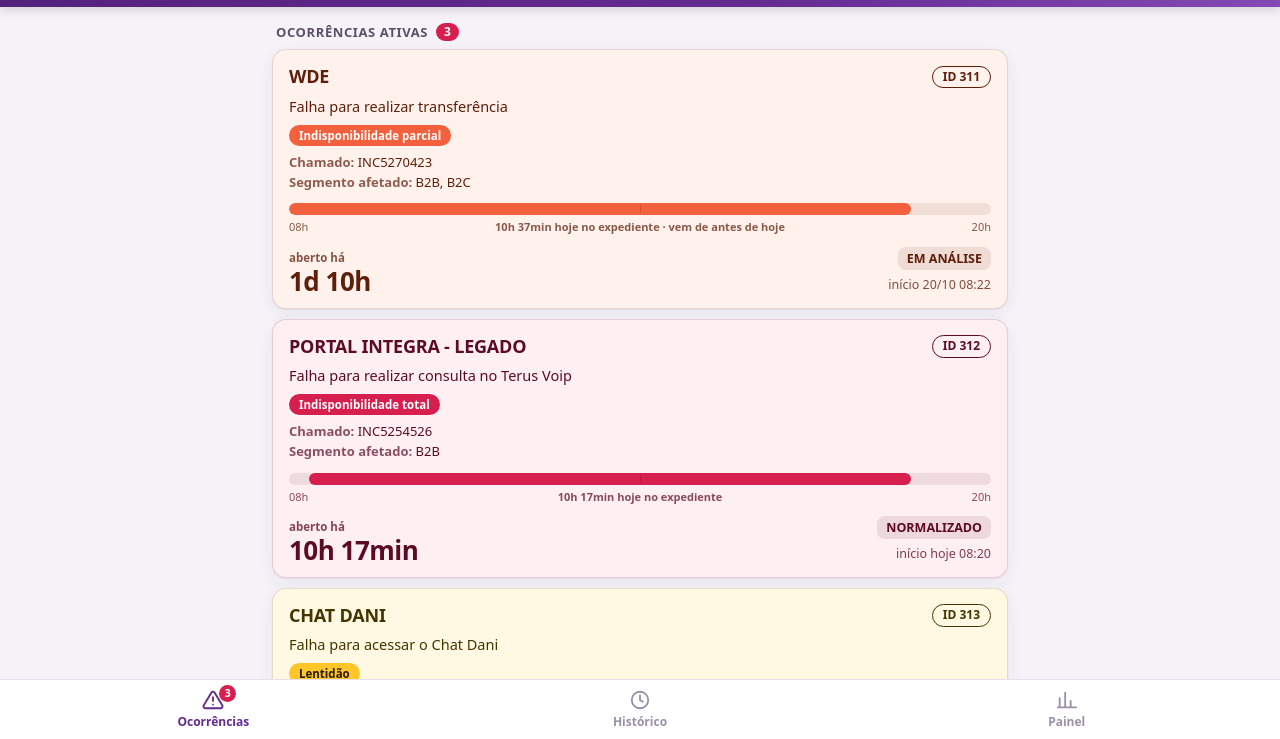
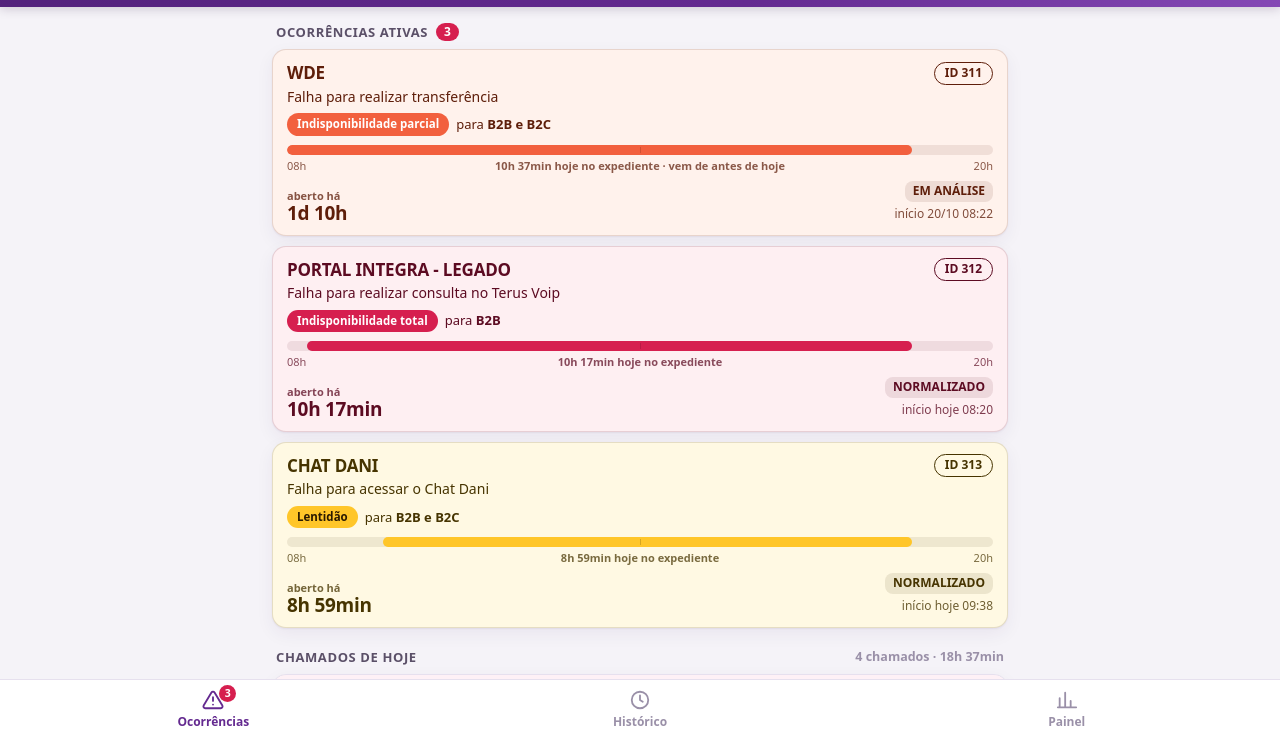
Before and after one commit to vivo61991-tech/problemas-sistemicos, a plain HTML site: page index.html in a window 1280 px wide. Shown: the part 58-797 px from the top of the page. Drawn offline with Linux system fonts and the light colour scheme.

Commit message:
Add files via upload

```diff
--- a/app.js
+++ b/app.js
@@ -3,7 +3,7 @@
    O app confere o arquivo a cada minuto e registra toda mudança de status por ID. */
 'use strict';
 
-const VERSION = '1.3.0';
+const VERSION = '1.4.0';
 const POLL_MS = 60 * 1000;           // conferência do arquivo
 const TICK_MS = 5 * 1000;            // relógio dos tempos em andamento
 const RECENT_MS = 60 * 60 * 1000;    // selo NOVO / MUDOU vale por 1 hora
@@ -371,18 +371,23 @@
   $('open').innerHTML = open.map(r => {
     const t = tipo(r), rk = recentKind(r.ID, now);
     const ini = sameDay(r._ini, new Date()) ? 'hoje' : fDM(r._ini);
-    return `<button class="oc k-${t.k}" data-id="${esc(r.ID)}">
-      <div class="h"><span class="sis">${esc(r.SISTEMA)}</span>
-        ${rk === 'novo' ? '<span class="tag t-novo">NOVO</span>' : rk === 'muda' ? '<span class="tag t-mudou">MUDOU</span>' : ''}
+    const seg = segTxt(r.SEGMENTO);
+    return `<button class="oc k-${t.k}${rk ? ' com-selo' : ''}" data-id="${esc(r.ID)}">
+      <div class="h"><span class="sis" title="${esc(r.SISTEMA)}">${esc(r.SISTEMA)}</span>
         <span class="cap-id num" title="ID da solicitação no sistêmico">ID ${esc(r.ID)}</span></div>
       ${r.IMPACTO_OPERACIONAL ? `<div class="imp">${esc(r.IMPACTO_OPERACIONAL)}</div>` : ''}
-      <div class="tl"><span class="cap-t k-${t.k}">${esc(t.longo)}</span></div>
-      <div class="meta"><span><b>Chamado:</b> ${esc(r.CHAMADO || '—')}</span><span><b>Segmento afetado:</b> ${esc(r.SEGMENTO || '—')}</span></div>
+      <div class="tl"><span class="cap-t k-${t.k}">${esc(t.longo)}</span>${seg ? `<span class="para">para <b>${esc(seg)}</b></span>` : ''}</div>
       ${barraDia(r, now)}
       <div class="ft"><div class="timer num"><small>aberto há</small><span data-since="${r._ini.getTime()}">${fDur(now - r._ini)}</span></div>
         <div class="when">${r.EVOLUCAO ? `<span class="evo">${esc(r.EVOLUCAO)}</span>` : ''}<span class="ini num">início ${ini} ${fHM(r._ini)}</span></div></div>
+      ${rk ? `<span class="selo">${rk === 'novo' ? 'NOVO' : 'MUDOU'}</span>` : ''}
     </button>`;
   }).join('');
+}
+// segmentos afetados: "B2B, B2C, CAMPO" → "B2B, B2C e CAMPO"
+function segTxt(s) {
+  const l = String(s || '').split(',').map(x => x.trim()).filter(Boolean);
+  return l.length < 2 ? (l[0] || '') : l.slice(0, -1).join(', ') + ' e ' + l[l.length - 1];
 }
 // barra do dia (expediente 08h–20h de HOJE): trecho que o chamado ocupou hoje, até agora.
 // Chamado que vem de ontem começa a contar às 08h de hoje. Atualiza ao vivo (tick).
--- a/index.html
+++ b/index.html
@@ -93,9 +93,12 @@
 .lnk{border:0;background:none;color:var(--accent);font-weight:600;font-size:13px;cursor:pointer;padding:4px 2px;text-transform:none;letter-spacing:0}
 
 /* ocorrências ativas (cards grandes) */
-.open{display:grid;gap:10px}
+/* minmax(0,1fr): conteúdo comprido (nome do sistema) não alarga a coluna; o nome corta com … */
+.open{display:grid;grid-template-columns:minmax(0,1fr);gap:10px}
+.open .oc{min-width:0}
+.open .oc.com-selo{margin-bottom:8px}
 /* card de ocorrência ativa: fundo branco tingido pela cor do tipo de falha, texto no tom escuro da mesma cor */
-.oc{--tb:var(--card);--ti:var(--ink);background:var(--tb);color:var(--ti);border-radius:var(--r);box-shadow:var(--sh);border:1px solid color-mix(in srgb,var(--ti) 14%,transparent);padding:14px 16px;cursor:pointer;text-align:left;width:100%;display:block}
+.oc{--tb:var(--card);--ti:var(--ink);background:var(--tb);color:var(--ti);border-radius:var(--r);box-shadow:var(--sh);border:1px solid color-mix(in srgb,var(--ti) 14%,transparent);padding:11px 14px 12px;cursor:pointer;text-align:left;width:100%;display:block;position:relative}
 .oc:active{transform:scale(.995)}
 .oc.k-total{--tb:#FEEFF2;--ti:#5C0B22}
 .oc.k-parcial{--tb:#FFF2EC;--ti:#5E1E0A}
@@ -110,27 +113,33 @@
   .oc.k-outro{--tb:#2a1c3d;--ti:#E6D8F5}
 }
 .oc .h{display:flex;align-items:center;gap:8px}
-.oc .sis{font-weight:800;font-size:18px;letter-spacing:-.2px;flex:1;min-width:0;overflow-wrap:anywhere}
-.oc .imp{margin-top:6px;font-size:14.5px}
-.oc .tl{margin-top:8px}
+/* nome do sistema numa linha só; nome grande termina em … */
+.oc .sis{font-weight:800;font-size:17px;letter-spacing:-.2px;flex:1;min-width:0;white-space:nowrap;overflow:hidden;text-overflow:ellipsis}
+.oc .imp{margin-top:3px;font-size:14px;line-height:1.3;display:-webkit-box;-webkit-line-clamp:2;-webkit-box-orient:vertical;overflow:hidden}
+.oc .tl{margin-top:7px;display:flex;align-items:center;flex-wrap:wrap;gap:4px 7px}
+.oc .tl .para{font-size:13px}
+.oc .tl .para b{font-weight:700}
 .oc .meta{margin-top:8px;font-size:13px;display:flex;flex-direction:column;gap:2px}
 .oc .meta b{font-weight:700;opacity:.7}
 /* ID da solicitação: cápsula só com borda */
 .cap-id{flex:none;font-size:12px;font-weight:700;border-radius:999px;padding:2px 10px;white-space:nowrap;border:1.5px solid currentColor;background:transparent}
 /* barra do dia: expediente 08h–20h de hoje, preenchida na cor do tipo de falha */
-.oc .dbar{margin-top:12px}
-.oc .dbar .trk{position:relative;height:12px;border-radius:999px;background:color-mix(in srgb,var(--ti) 9%,transparent);overflow:hidden}
+.oc .dbar{margin-top:9px}
+/* selo de card novo/alterado: verde, metade dentro e metade fora, no canto inferior esquerdo; some depois de 1 hora */
+.oc .selo{position:absolute;left:14px;bottom:0;transform:translateY(50%);background:#5F8A12;color:#fff;font-size:10.5px;font-weight:800;letter-spacing:.5px;border-radius:999px;padding:2px 9px;border:2px solid var(--bg);line-height:1.3;pointer-events:none}
+@media (prefers-color-scheme: dark){.oc .selo{background:#6E9E17}}
+.oc .dbar .trk{position:relative;height:10px;border-radius:999px;background:color-mix(in srgb,var(--ti) 9%,transparent);overflow:hidden}
 .oc .dbar .trk::after{content:"";position:absolute;left:50%;top:2px;bottom:2px;width:1px;background:color-mix(in srgb,var(--ti) 22%,transparent)}
 .oc .dbar .fill{position:absolute;top:0;bottom:0;border-radius:999px;min-width:0}
 .oc.k-total .fill{background:#D61F4F}.oc.k-parcial .fill{background:#F2603E}.oc.k-interm .fill{background:#FF9901}.oc.k-lent .fill{background:#FFC629}.oc.k-outro .fill{background:#7d7190}
-.oc .dbar .esc{display:flex;justify-content:space-between;gap:8px;font-size:11px;margin-top:4px;opacity:.72}
+.oc .dbar .esc{display:flex;justify-content:space-between;gap:8px;font-size:11px;margin-top:3px;opacity:.72}
 .oc .dbar .dtx{text-align:center;font-weight:600}
-.oc .ft{display:flex;align-items:flex-end;justify-content:space-between;gap:10px;margin-top:12px}
-.oc .timer{font-size:26px;font-weight:800;letter-spacing:-.5px;line-height:1}
-.oc .timer small{display:block;font-size:11.5px;font-weight:600;letter-spacing:0;margin-bottom:4px;opacity:.75}
-.oc .when{text-align:right;font-size:12.5px;display:flex;flex-direction:column;align-items:flex-end;gap:6px}
+.oc .ft{display:flex;align-items:flex-end;justify-content:space-between;gap:10px;margin-top:8px}
+.oc .timer{font-size:19px;font-weight:800;letter-spacing:-.3px;line-height:1}
+.oc .timer small{display:block;font-size:11px;font-weight:600;letter-spacing:0;margin-bottom:3px;opacity:.75}
+.oc .when{text-align:right;font-size:12px;display:flex;flex-direction:column;align-items:flex-end;gap:4px}
 .oc .when .ini{opacity:.78}
-.oc .evo{font-weight:700;font-size:12.5px;border-radius:8px;padding:3px 9px;background:color-mix(in srgb,var(--ti) 10%,transparent);white-space:nowrap}
+.oc .evo{font-weight:700;font-size:12px;border-radius:8px;padding:2px 8px;background:color-mix(in srgb,var(--ti) 10%,transparent);white-space:nowrap}
 /* cápsula do tipo de falha: cor cheia; texto branco onde a cor é forte, escuro onde é clara (laranja e amarelo) */
 .cap-t{flex:none;font-size:11.5px;font-weight:700;border-radius:999px;padding:3px 10px;white-space:nowrap;background:var(--fc,var(--fOutro));color:#fff}
 .cap-t.k-interm,.cap-t.k-lent{color:#2b1a00}
--- a/painel.js
+++ b/painel.js
@@ -4,7 +4,7 @@
    Os períodos são montados aqui a partir das datas de cada chamado (o sistemas.txt tem uma linha por ID). */
 (function () {
   'use strict';
-  const VERSAO = '1.3.0';
+  const VERSAO = '1.4.0';
   const HORA_INI = 8, HORA_FIM = 20, EXP = (HORA_FIM - HORA_INI) * 3600e3;   // expediente 08:00–20:00
   const LIMITE = 7;                                                         // 7 dias, 7 semanas, 7 meses
   const WD = ['DOM', 'SEG', 'TER', 'QUA', 'QUI', 'SEX', 'SÁB'];
--- a/sw.js
+++ b/sw.js
@@ -1,5 +1,5 @@
 /* Problemas Sistêmicos — service worker */
-const VERSION = '1.3.0';
+const VERSION = '1.4.0';
 const CACHE = 'sistemicos-v' + VERSION;
 const CORE = ['./', 'index.html', 'painel.js', 'app.js', 'manifest.webmanifest', 'icons/icon-192.png', 'icons/icon-512.png'];
 
```
Also changed, not shown: LEIAME.md (+7 -6 lines).
